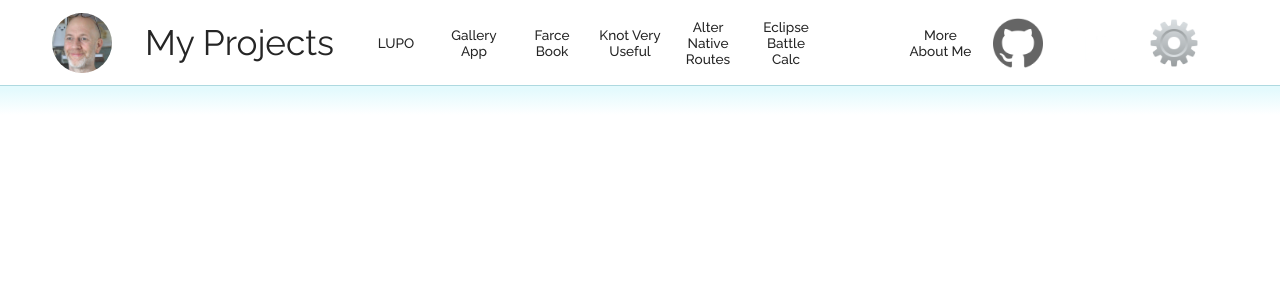
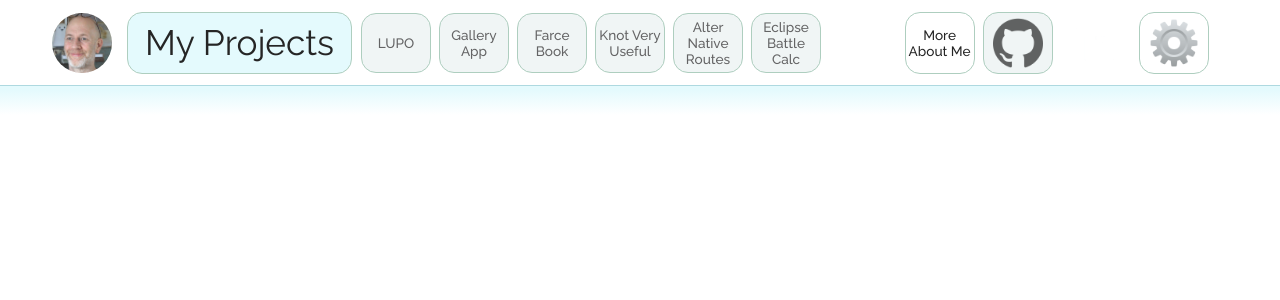
Before and after one commit to pablisch/portfolio-ts, a React (Vite) app: page / in a window 1280 px wide. Shown: the top 300 px of the page. Built offline with nearby package versions, Linux system fonts and the light colour scheme.

Commit message:
feat: styling on main nav buttons.

```diff
--- a/src/features/Navbar/NavLeft.css
+++ b/src/features/Navbar/NavLeft.css
@@ -37,21 +37,21 @@
   max-width: 100px;
 }
 
-.nav-title-retro {
-  background-color: var(--nav-dark-btn-back-retro);
-  color: var(--nav-dark-btn-text-retro);
-  border: 1px var(--nav-dark-btn-border-retro) solid;
+.nav-title {
+  background-color: var(--nav-section-btn-background);
+  color: var(--nav-section-btn-text);
+  border: 1px var(--nav-section-btn-border) solid;
 }
-.nav-title-light {
-  background-color: var(--nav-dark-btn-back-light);
-  color: var(--nav-dark-btn-text-light);
-  border: 1px var(--nav-dark-btn-border-light) solid;
-}
-.nav-title-dark {
-  background-color: var(--nav-dark-btn-back-dark);
-  color: var(--nav-dark-btn-text-dark);
-  border: 1px var(--nav-dark-btn-border-dark) solid;
-}
+/*.nav-title-retro {*/
+/*  background-color: var(--nav-dark-btn-back-retro);*/
+/*  color: var(--nav-dark-btn-text-retro);*/
+/*  border: 1px var(--nav-dark-btn-border-retro) solid;*/
+/*}*/
+/*.nav-title-dark {*/
+/*  background-color: var(--nav-dark-btn-back-dark);*/
+/*  color: var(--nav-dark-btn-text-dark);*/
+/*  border: 1px var(--nav-dark-btn-border-dark) solid;*/
+/*}*/
 
 .abouts-title {
   max-width: 195px;
@@ -95,3 +95,87 @@ nav h1 {
   font-size: 2.2rem;
   font-weight: normal;
 }
+
+.navlist {
+  display: flex;
+  justify-content: flex-start;
+  /* align-items: center; */
+  max-width: 600px;
+}
+
+.navlist p {
+  font-size: 1.1rem;
+  font-weight: bold;
+}
+
+/* NAV LINKS inc INTERNAL & EXTERNAL LINKS */
+
+.nav-btn {
+  flex: 0 0 20px;
+  text-align: center;
+  margin: 0 4px; /* Any change made here should also be made to margin in .github-link-btn  */
+  border-radius: 15px;
+  padding: 5px 3px;
+  font-weight: 500;
+  font-size: 0.85rem;
+  display: flex;
+  align-items: center;
+  justify-content: center;
+  min-width: 70px;
+  transition: all 1s ease-in-out;
+  cursor: pointer;
+  border: 1px var(--nav-link-btn-border) solid;
+  background-color: var(--nav-link-btn-background);
+  color: var(--nav-link-btn-text);
+}
+
+/*.nav-btn-retro {*/
+/*  border: 1px var(--nav-light-btn-border-retro) solid;*/
+/*}*/
+/*.nav-btn-dark {*/
+/*  border: 1px var(--nav-light-btn-border-dark) solid;*/
+/*}*/
+
+.nav-link {
+  transition: all 0.5s ease;
+}
+
+/*.nav-link-retro {*/
+/*  background-color: var(--nav-light-btn-back-retro);*/
+/*  color: var(--nav-light-btn-text-retro);*/
+/*}*/
+/*.nav-link-dark {*/
+/*  background-color: var(--nav-light-btn-back-dark);*/
+/*  color: var(--nav-light-btn-text-dark);*/
+/*}*/
+
+.nav-link-retro:hover {
+  background-color: var(--nav-light-btn-back-hover-retro);
+  color: var(--nav-light-btn-text-hover-retro);
+  border: 1px var(--nav-light-btn-border-hover-retro) solid;
+}
+.nav-link-light:hover {
+  background-color: var(--nav-light-btn-back-hover-retro);
+  color: var(--nav-light-btn-text-hover-retro);
+  border: 1px var(--nav-light-btn-border-hover-retro) solid;
+}
+.nav-link-dark:hover {
+  background-color: var(--nav-light-btn-back-hover-dark);
+  color: var(--nav-light-btn-text-hover-dark);
+  border: 1px var(--nav-light-btn-border-hover-dark) solid;
+}
+.nav-link-simple:hover {
+  background-color: var(--nav-light-btn-back-hover-retro);
+  color: var(--nav-light-btn-text-hover-retro);
+  border: 1px var(--nav-light-btn-border-hover-retro) solid;
+}
+
+.avatar-hovered-nav-link {
+  transition:
+    background-color 0.5s ease,
+    border 0.5s ease,
+    color 0.5s ease;
+  background-color: var(--grey-blue-1300);
+  border: 1px var(--leaf-1100) solid;
+  color: var(--lime-500);
+}
--- a/src/features/Navbar/NavLeft.tsx
+++ b/src/features/Navbar/NavLeft.tsx
@@ -46,7 +46,7 @@ export default function NavLeft() {
           !isBurgerMenuActive &&
           projectData.map((project) => (
             <NavLink
-              className={`nav-btn nav-btn-${theme} nav-link nav-link-${theme}`}
+              className="nav-btn nav-link"
               key={project.id}
               topic={project}
             >
@@ -57,13 +57,7 @@ export default function NavLeft() {
         {section === "about" &&
           !isBurgerMenuActive &&
           aboutData.map((about) => (
-            <NavLink
-              className={`nav-btn nav-btn-${theme} nav-link nav-link-${theme} ${
-                isAvatarHovered ? "avatar-hovered-nav-link" : ""
-              }`}
-              key={about.id}
-              topic={about}
-            >
+            <NavLink className="nav-btn nav-link" key={about.id} topic={about}>
               {about.navName || about.name}
             </NavLink>
           ))}
--- a/src/features/Navbar/NavRight.css
+++ b/src/features/Navbar/NavRight.css
@@ -1,91 +1,3 @@
-.navlist {
-  display: flex;
-  justify-content: flex-start;
-  /* align-items: center; */
-  max-width: 600px;
-}
-
-.navlist p {
-  font-size: 1.1rem;
-  font-weight: bold;
-}
-
-/* NAV LINKS inc INTERNAL & EXTERNAL LINKS */
-
-.nav-btn {
-  flex: 0 0 20px;
-  text-align: center;
-  margin: 0 4px; /* Any change made here should also be made to margin in .github-link-btn  */
-  border-radius: 15px;
-  padding: 5px 3px;
-  font-weight: 500;
-  font-size: 0.85rem;
-  display: flex;
-  align-items: center;
-  justify-content: center;
-  min-width: 70px;
-  transition: all 1s ease-in-out;
-  cursor: pointer;
-}
-
-.nav-btn-retro {
-  border: 1px var(--nav-light-btn-border-retro) solid;
-}
-.nav-btn-light {
-  border: 1px var(--nav-light-btn-border-light) solid;
-}
-.nav-btn-dark {
-  border: 1px var(--nav-light-btn-border-dark) solid;
-}
-
-.nav-link {
-  transition: all 0.5s ease;
-}
-
-.nav-link-retro {
-  background-color: var(--nav-light-btn-back-retro);
-  color: var(--nav-light-btn-text-retro);
-}
-.nav-link-light {
-  background-color: var(--nav-light-btn-back-light);
-  color: var(--nav-light-btn-text-light);
-}
-.nav-link-dark {
-  background-color: var(--nav-light-btn-back-dark);
-  color: var(--nav-light-btn-text-dark);
-}
-
-.nav-link-retro:hover {
-  background-color: var(--nav-light-btn-back-hover-retro);
-  color: var(--nav-light-btn-text-hover-retro);
-  border: 1px var(--nav-light-btn-border-hover-retro) solid;
-}
-.nav-link-light:hover {
-  background-color: var(--nav-light-btn-back-hover-retro);
-  color: var(--nav-light-btn-text-hover-retro);
-  border: 1px var(--nav-light-btn-border-hover-retro) solid;
-}
-.nav-link-dark:hover {
-  background-color: var(--nav-light-btn-back-hover-dark);
-  color: var(--nav-light-btn-text-hover-dark);
-  border: 1px var(--nav-light-btn-border-hover-dark) solid;
-}
-.nav-link-simple:hover {
-  background-color: var(--nav-light-btn-back-hover-retro);
-  color: var(--nav-light-btn-text-hover-retro);
-  border: 1px var(--nav-light-btn-border-hover-retro) solid;
-}
-
-.avatar-hovered-nav-link {
-  transition:
-    background-color 0.5s ease,
-    border 0.5s ease,
-    color 0.5s ease;
-  background-color: var(--grey-blue-1300);
-  border: 1px var(--leaf-1100) solid;
-  color: var(--lime-500);
-}
-
 .nav-section-link {
   transition: all 0.5s ease;
   text-decoration: none;
--- a/src/index.css
+++ b/src/index.css
@@ -11,7 +11,7 @@
   margin: 0;
   padding: 0;
   box-sizing: border-box;
-  background-color: var(--background-primary);
+  /*background-color: var(--background-primary);*/
   color: var(--text-primary);
 }
 
--- a/src/themes.css
+++ b/src/themes.css
@@ -1,7 +1,14 @@
 :root {
   --background-primary: #ffffff;
   --background-secondary: #d4dadc;
+
   --nav-background: #ffffff;
+  --nav-section-btn-background: var(--blue-100);
+  --nav-section-btn-text: var(--grey-blue-700);
+  --nav-section-btn-border: var(--sea-green-200);
+  --nav-link-btn-background: var(--whitish-100);
+  --nav-link-btn-text: var(--grey-blue-700);
+  --nav-link-btn-border: var(--sea-green-200);
   --text-primary: #252525;
   --button-primary: #d0d5d1;
   --nav-border-1: var(--blue-400);
```
